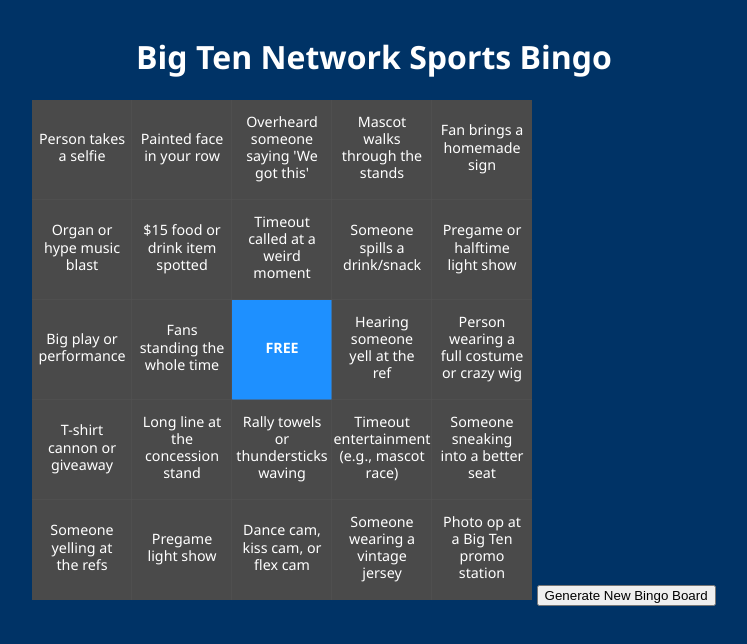
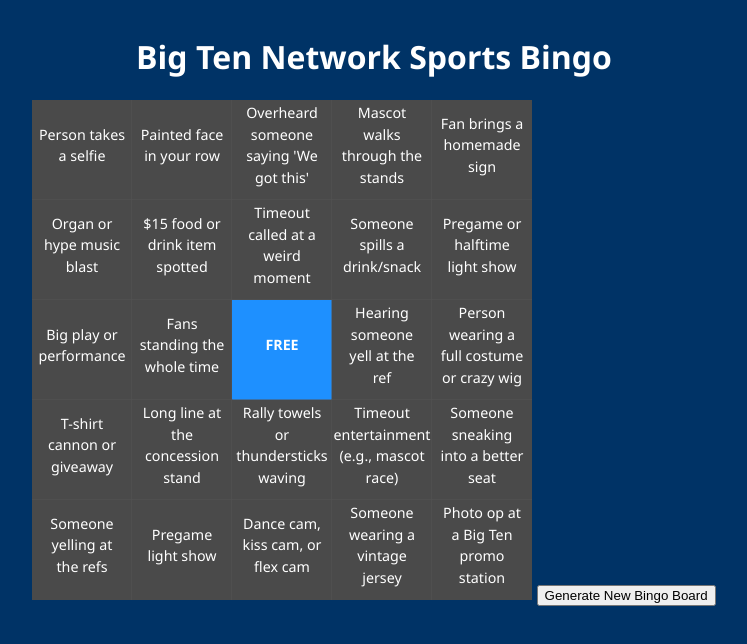
Before and after one commit to abbylynch04/BigTenNetworkBingoBoard, a plain HTML site: page index.html in a window 1280 px wide. Shown: the whole page, without its empty margins (266-1013 px from the left). Drawn offline with Linux system fonts and the light colour scheme.

Commit message:
Update index.html

```diff
--- a/index.html
+++ b/index.html
@@ -118,7 +118,7 @@
       canvas.height = maxWidth;
       cellSize = canvas.width / boardSize;
       fontSize = cellSize / 7;
-      lineHeight = fontSize * 1.2;
+      lineHeight = fontSize * 1.5;
       drawBoard();
     }
 
```
